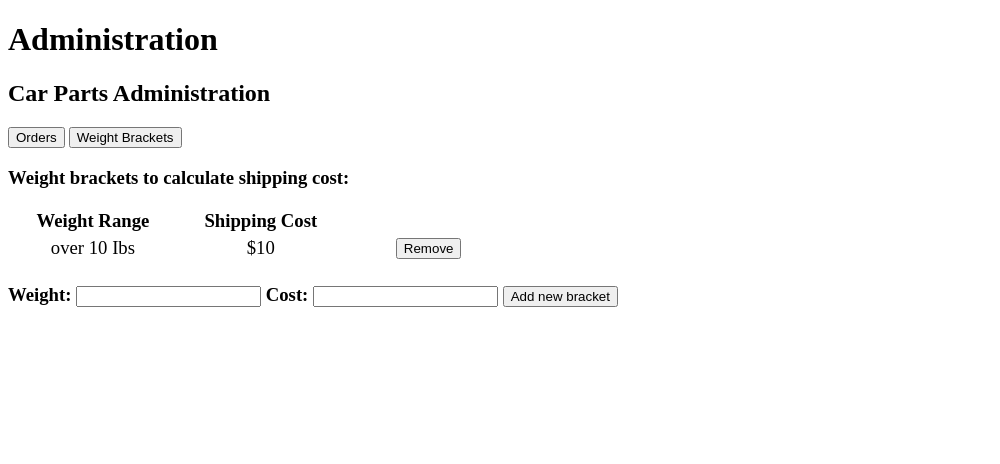
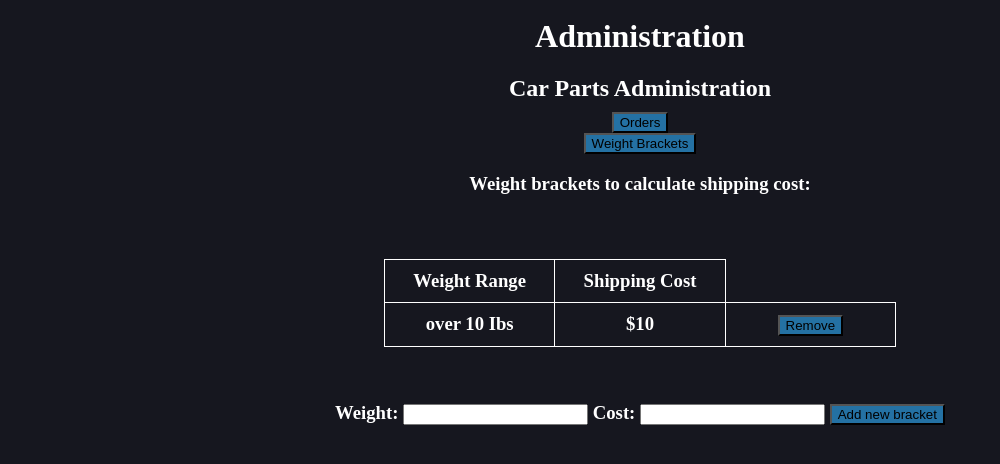
Before and after one commit to KaiJorellDanan/467, a PHP site: page /Administration.php in a window 1280 px wide. Shown: the top 464 px of the page, without its empty margins (0-1000 px from the left). Run offline with PHP 8.4, Linux system fonts and the light colour scheme; tables that the repository leaves empty hold one stand-in row (values such as "Sample post"); data that the repository does not hold is empty.

Commit message:
Update Administration.php

```diff
--- a/Administration.php
+++ b/Administration.php
@@ -1,15 +1,53 @@
 <!DOCTYPE html>
 <html lang="en">
     <style>
-        table, th, td
+        body
+        {
+            display: flex;
+            flex-direction: column;
+            justify-content: center;
+            align-items: center;
+            color: #ffffff;
+            background-color: #16171f;
+        }
+        table
+        {
+            border-collapse: collapse;
+            text-align: center;
+            table-layout: fixed;
+            margin: 20px 0;
+            width: 35%;
+        }
+        .center
+        {
+            height: 25vh;
+            width: 100vw;
+            display: grid;
+            place-items: center;
+        }
+        th, td
+        {
+            border: 1px solid #ffffff;
+            padding: 10px;
+            text-align: center;
+        }
+        h1, h2
+        {
+            margin: 10px 0;
+            text-align: center;
+        }
+        button
+        {
+            cursor: pointer;
+            background-color: #2471a3;
+        }
+        button:hover
+        {
+            background-color: #ebf5fb;
+        }
+        form
         {
             text-align: center;
-            table-layout: fixed;
-            td
-            {
-                width: 10%;
-                font-weight: normal;
-            }
         }
     </style>
     <head>
@@ -57,9 +95,10 @@
     <body>
         <h1>Administration</h1>
         <h2>Car Parts Administration</h2>
-        <button onclick="window.location.href='https://students.cs.niu.edu/~z1952360/Orders.php';">Orders</button>
+        <button onclick="window.location.href='https://students.cs.niu.edu/~z1952360/Admin_Orders.php';">Orders</button>
         <button onclick="window.location.href='https://students.cs.niu.edu/~z1952360/Administration.php';">Weight Brackets</button>
         <h3>Weight brackets to calculate shipping cost:<h3>
+        <div class="center">
 
         <?php
             $sql = "SELECT * FROM Shipping_cost
@@ -113,6 +152,7 @@
             echo "</table>";
         ?>
 
+        <div>
         <br>
         <form method="post" action="<?php echo htmlspecialchars($_SERVER["PHP_SELF"]);?>">
             Weight: <input type="text" name="new_weight">
```
